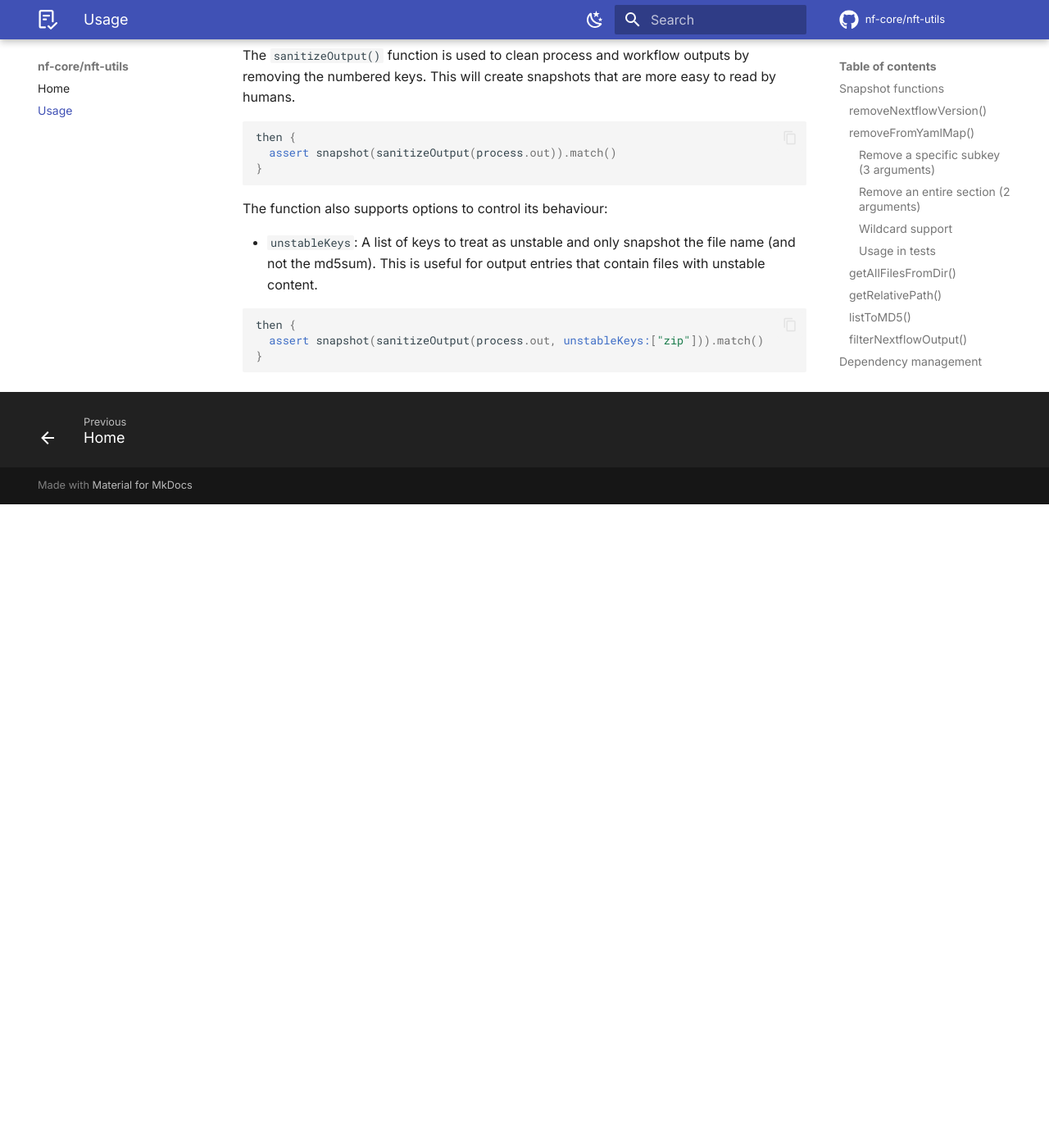
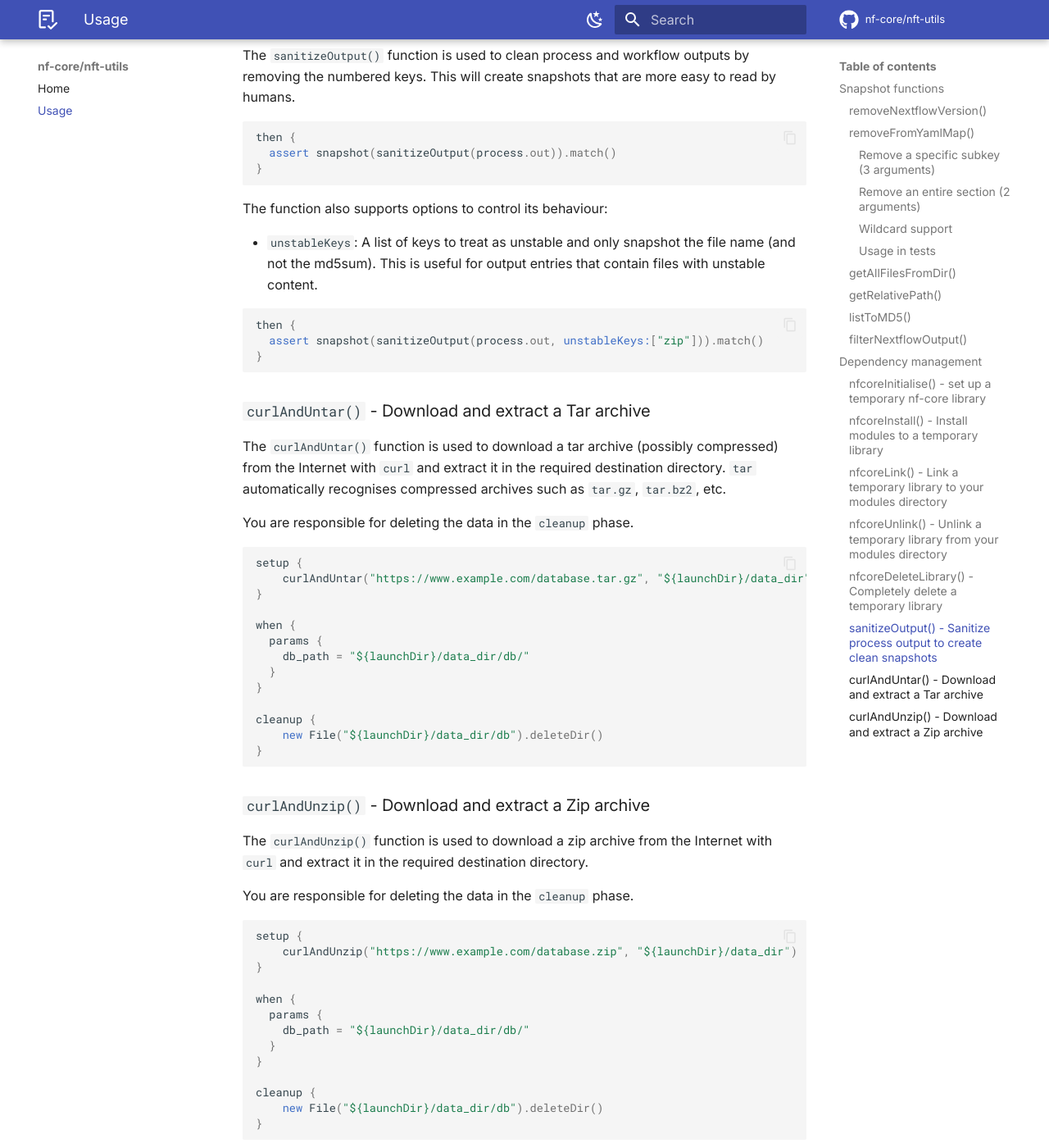
Before and after one commit to nf-core/nft-utils, an MkDocs documentation site: the page built from docs/usage.md, in a window 1280 px wide and 1400 px high, scrolled down 12308 px. Shown: the whole window at 82% size. Built offline with MkDocs 1.6.1 and Material for MkDocs 9.7.7, drawn with Linux system fonts in a browser that asks for light colours; comment, search, counter and statistics services are not loaded; the version menu is left out; before the commit the page ends 12923 px from its top, so only the background shows below that.

Commit message:
Documentation

````diff
--- a/docs/usage.md
+++ b/docs/usage.md
@@ -542,3 +542,51 @@ then {
   assert snapshot(sanitizeOutput(process.out, unstableKeys:["zip"])).match()
 }
 ```
+
+### `curlAndUntar()` - Download and extract a Tar archive
+
+The `curlAndUntar()` function is used to download a tar archive (possibly compressed)
+from the Internet with `curl` and extract it in the required destination
+directory. `tar` automatically recognises compressed archives such as `tar.gz`, `tar.bz2`, etc.
+
+You are responsible for deleting the data in the `cleanup` phase.
+
+```groovy
+setup {
+    curlAndUntar("https://www.example.com/database.tar.gz", "${launchDir}/data_dir")
+}
+
+when {
+  params {
+    db_path = "${launchDir}/data_dir/db/"
+  }
+}
+
+cleanup {
+    new File("${launchDir}/data_dir/db").deleteDir()
+}
+```
+
+### `curlAndUnzip()` - Download and extract a Zip archive
+
+The `curlAndUnzip()` function is used to download a zip archive
+from the Internet with `curl` and extract it in the required destination
+directory.
+
+You are responsible for deleting the data in the `cleanup` phase.
+
+```groovy
+setup {
+    curlAndUnzip("https://www.example.com/database.zip", "${launchDir}/data_dir")
+}
+
+when {
+  params {
+    db_path = "${launchDir}/data_dir/db/"
+  }
+}
+
+cleanup {
+    new File("${launchDir}/data_dir/db").deleteDir()
+}
+```
````
